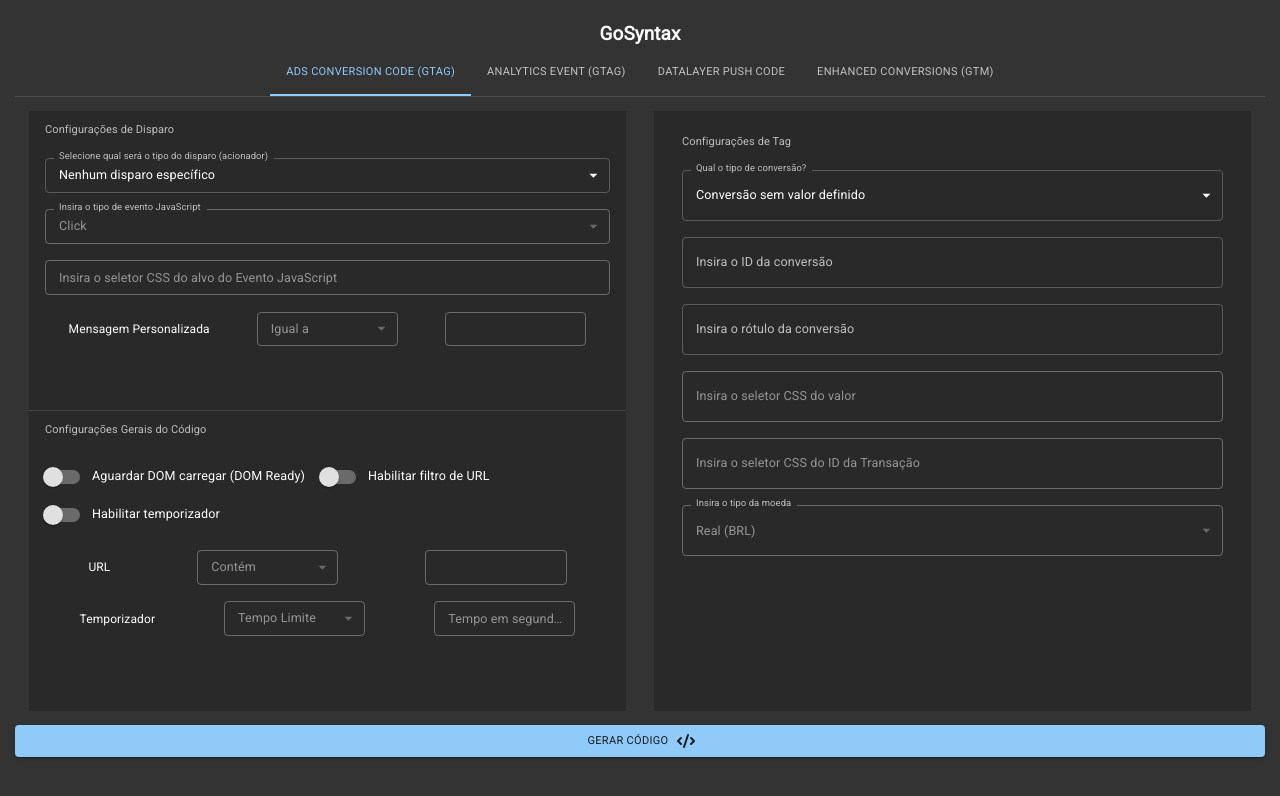
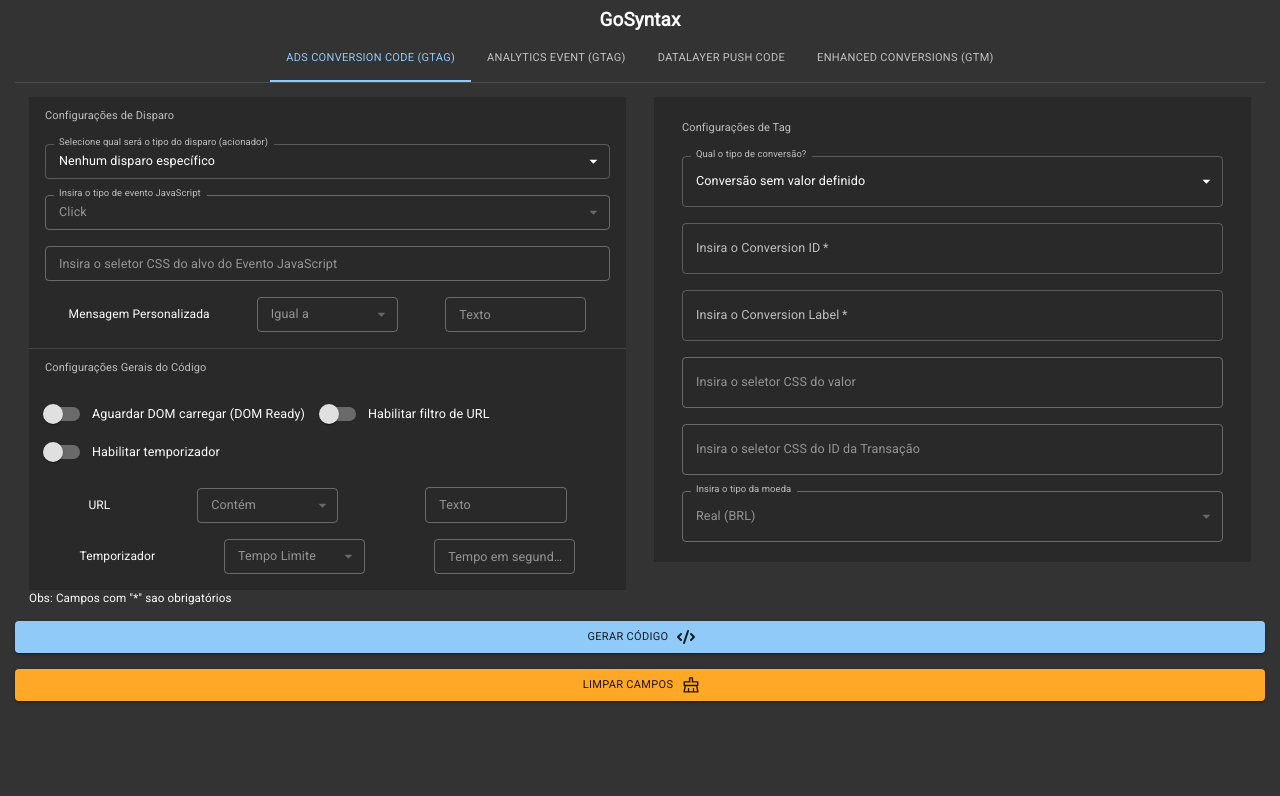
Before and after one commit to Solaucas99/GoSyntax2.0, a React (Vite) app: page / in a window 1280 px wide. Shown: the top 796 px of the page. Built offline with nearby package versions, Linux system fonts and the light colour scheme; the HTML template or start-up script is replaced by a standard one.

Commit message:
Required Fields and Removed Code Popup

```diff
--- a/src/Components/Layout/Home/CodeConfigForm.tsx
+++ b/src/Components/Layout/Home/CodeConfigForm.tsx
@@ -190,6 +190,7 @@
                     triggerTypeValue === 'no-event' ||
                     triggerTypeValue === 'custom-message'
                   }
+                  required={triggerTypeValue !== 'no-event'}
                   value={jsEventTypeValue}
                   onChange={e => {
                     setJsEventTypeValue(e.target.value as JSEventType);
@@ -211,6 +212,10 @@
                   disabled={
                     triggerTypeValue === 'no-event' ||
                     triggerTypeValue === 'custom-message'
+                  }
+                  required={
+                    triggerTypeValue === 'array-js-event' ||
+                    triggerTypeValue === 'one-js-event'
                   }
                   id="js-event-css-target"
                   variant="outlined"
@@ -248,6 +253,7 @@
                 <FormControl sx={{ width: '25%' }} variant="outlined">
                   <TextField
                     disabled={triggerTypeValue !== 'custom-message'}
+                    required={triggerTypeValue === 'custom-message'}
                     id="custom-msg-text"
                     variant="outlined"
                     value={customMessageTextValue}
@@ -255,6 +261,7 @@
                       setCustomMessageTextValue(e.target.value);
                     }}
                     size="small"
+                    label="Texto"
                   />
                 </FormControl>
               </DivFilterLayout>
@@ -346,6 +353,8 @@
                       setUrlFilterTextValue(e.target.value);
                     }}
                     size="small"
+                    required={urlFilterSwitch}
+                    label="Texto"
                   />
                 </FormControl>
               </DivFilterLayout>
@@ -382,11 +391,13 @@
                     }}
                     size="small"
                     label="Tempo em segundos"
+                    required={timerSwitch}
                   />
                 </FormControl>
               </DivFilterLayout>
             </ListItem>
           </List>
+          <small>Obs: Campos com &quot;*&quot; sao obrigatórios</small>
         </Form>
       </FormDiv>
     </Box>
--- a/src/Components/Layout/Home/Forms/AdsConversionCodeForm.tsx
+++ b/src/Components/Layout/Home/Forms/AdsConversionCodeForm.tsx
@@ -118,10 +118,11 @@
             <FormControl fullWidth variant="outlined">
               <TextField
                 id="acc-conversion-id"
-                label="Insira o ID da conversão"
+                label="Insira o Conversion ID"
                 variant="outlined"
                 onChange={e => setAccConversionId(e.target.value)}
                 value={accConversionId}
+                required
               />
             </FormControl>
           </ListItem>
@@ -130,10 +131,11 @@
             <FormControl fullWidth variant="outlined">
               <TextField
                 id="acc-conversion-label"
-                label="Insira o rótulo da conversão"
+                label="Insira o Conversion Label"
                 variant="outlined"
                 onChange={e => setAccConversionLabel(e.target.value)}
                 value={accConversionLabel}
+                required
               />
             </FormControl>
           </ListItem>
@@ -147,6 +149,7 @@
                 label="Insira o seletor CSS do valor"
                 onChange={e => setAccConversionValue(e.target.value)}
                 value={accConversionValue}
+                required={accConversionType === 'with-value'}
               />
             </FormControl>
           </ListItem>
@@ -160,6 +163,7 @@
                 label="Insira o seletor CSS do ID da Transação"
                 onChange={e => setAccConversionTransactionId(e.target.value)}
                 value={accConversionTransactionId}
+                required={accConversionType === 'with-value'}
               />
             </FormControl>
           </ListItem>
--- a/src/Components/Layout/Home/Forms/AnalyticsEventForm.tsx
+++ b/src/Components/Layout/Home/Forms/AnalyticsEventForm.tsx
@@ -92,6 +92,7 @@
                 variant="outlined"
                 onChange={e => setAneEventName(e.target.value)}
                 value={aneEventName}
+                required
               />
             </FormControl>
           </ListItem>
@@ -155,6 +156,7 @@
                               value => value.id === element.id
                             )[0].key
                           }
+                          required
                         />
                       </FormControl>
 
@@ -177,6 +179,7 @@
                               value => value.id === element.id
                             )[0].value
                           }
+                          required
                         />
                       </FormControl>
 
--- a/src/Components/Layout/Home/Forms/DataLayerPushForm.tsx
+++ b/src/Components/Layout/Home/Forms/DataLayerPushForm.tsx
@@ -136,6 +136,7 @@
                               )
                             )
                           }
+                          required
                           value={
                             paramsArrKeyValues.filter(
                               value => value.id === element.id
@@ -158,6 +159,7 @@
                               )
                             )
                           }
+                          required
                           value={
                             paramsArrKeyValues.filter(
                               value => value.id === element.id
--- a/src/Components/Layout/Home/Forms/EnhancedConversionForm.tsx
+++ b/src/Components/Layout/Home/Forms/EnhancedConversionForm.tsx
@@ -233,6 +233,8 @@
                   size="small"
                   value={ecUrlFilterTextValue}
                   onChange={e => setEcUrlFilterTextValue(e.target.value)}
+                  required={ecUrlFilterSwitch}
+                  label="Texto"
                 />
               </FormControl>
             </DivFilterLayout>
@@ -261,6 +263,7 @@
               <FormControl sx={{ width: '25%' }} variant="outlined">
                 <TextField
                   disabled={!ecTimerSwitch}
+                  required={ecTimerSwitch}
                   id="ec-timer-seconds"
                   variant="outlined"
                   value={ecTimerSecondsValue}
@@ -278,6 +281,7 @@
             <FormControl fullWidth variant="outlined">
               <TextField
                 disabled={enhancedConversionType === 'no-value'}
+                required={enhancedConversionType === 'with-value'}
                 id="enhanced-conversion-value-css-selector"
                 variant="outlined"
                 label="Insira o seletor CSS do valor"
@@ -292,6 +296,7 @@
             <FormControl fullWidth variant="outlined">
               <TextField
                 disabled={enhancedConversionType === 'no-value'}
+                required={enhancedConversionType === 'with-value'}
                 id="enahnced-conversion-css-target"
                 variant="outlined"
                 label="Insira o seletor CSS do ID da Transação"
@@ -360,6 +365,7 @@
                 value={enhancedConversionEmail}
                 size="small"
                 type="text"
+                required
               />
             </FormControl>
           </ListItem>
--- a/src/Modules/errorsHandlers/codeErrorHandler.ts
+++ b/src/Modules/errorsHandlers/codeErrorHandler.ts
@@ -5,7 +5,8 @@
   if (
     context?.codeConfigs?.triggerProps.triggerType === 'no-event' &&
     !context?.codeConfigs?.domReadySwitch &&
-    !context?.codeConfigs?.urlFilterSwitch
+    !context?.codeConfigs?.urlFilterSwitch &&
+    !context?.codeConfigs?.timerSwitch
   ) {
     toast.error('Nenhum campo de código foi acionado!');
     return { hasError: true };
--- a/src/Pages/Home.tsx
+++ b/src/Pages/Home.tsx
@@ -3,6 +3,7 @@
 import { TabContext, TabList } from '@mui/lab';
 import React, { useEffect, useRef, useState } from 'react';
 import { HiCode } from 'react-icons/hi';
+import { AiOutlineClear } from 'react-icons/ai';
 import { basicSetup, EditorView } from 'codemirror';
 import { html } from '@codemirror/lang-html';
 import { EditorState } from '@codemirror/state';
@@ -26,10 +27,10 @@
 
 const Container = styled('div', {
   width: '100%',
-  height: '100%',
+  height: '87vh',
   display: 'flex',
   flexDirection: 'column',
-  maxHeight: '87vh',
+  maxHeight: '100%',
   padding: '20px 15px',
 });
 
@@ -46,7 +47,6 @@
 
 const CodeConfigBox = styled('div', {
   width: '100%',
-  height: '100%',
   display: 'flex',
   flexDirection: 'row',
   justifyContent: 'space-around',
@@ -54,20 +54,17 @@
 
 const CodeMirrorBox = styled('div', {
   width: '100%',
-  height: '100%',
+  padding: '15px',
   display: 'flex',
   flexDirection: 'column',
-  justifyContent: 'space-around',
   alignItems: 'center',
-  position: 'absolute',
-  background: '#121212f2',
   zIndex: 3,
   top: 0,
   overflowY: 'auto',
 });
 
 const CodeMirrorCodeBox = styled('div', {
-  width: '80%',
+  width: '100%',
   maxHeight: '80%',
   overflowY: 'auto',
 });
@@ -122,6 +119,7 @@
   const ref = useRef<HTMLDivElement>(null);
 
   const [codeMirrorEnable, setCodeMirrorEnable] = useState<boolean>(false);
+  const [view, setView] = useState<EditorView | null>(null);
   const { context } = useContextProvider();
 
   const handleChange = (event: React.SyntheticEvent, newValue: string) => {
@@ -161,6 +159,8 @@
 
   useEffect(() => {
     if (codeMirrorEnable) {
+      if (view) view.destroy();
+
       const CmView = new EditorView({
         state: EditorState.create({
           extensions: [basicSetup, html(), theme],
@@ -286,29 +286,15 @@
           ],
         });
       }
+
+      setCodeMirrorEnable(false);
+      setView(CmView);
     }
-  }, [codeMirrorEnable, context]);
+  }, [codeMirrorEnable, context, view]);
 
   return (
     <ThemeProvider theme={darkTheme}>
       <CssBaseline />
-      {codeMirrorEnable && (
-        <CodeMirrorBox>
-          <CodeMirrorCodeBox ref={ref} />
-          <Button
-            type="button"
-            onClick={() => {
-              setCodeMirrorEnable(false);
-              window.location.reload();
-            }}
-            variant="contained"
-            color="error"
-            size="large"
-          >
-            Fechar
-          </Button>
-        </CodeMirrorBox>
-      )}
 
       <Container>
         <ExtensionBox>
@@ -351,6 +337,21 @@
                     >
                       Gerar Código
                     </Button>
+
+                    <Button
+                      sx={{ width: '100%', mb: 2 }}
+                      onClick={() => window.location.reload()}
+                      variant="contained"
+                      endIcon={<AiOutlineClear />}
+                      type="button"
+                      color="warning"
+                    >
+                      Limpar Campos
+                    </Button>
+
+                    <CodeMirrorBox>
+                      <CodeMirrorCodeBox ref={ref} />
+                    </CodeMirrorBox>
                   </FormConfig>
                 </FormBox>
               </Box>
```
Also changed, not shown: 1 other file (tests, documents, lock files or other folders).
